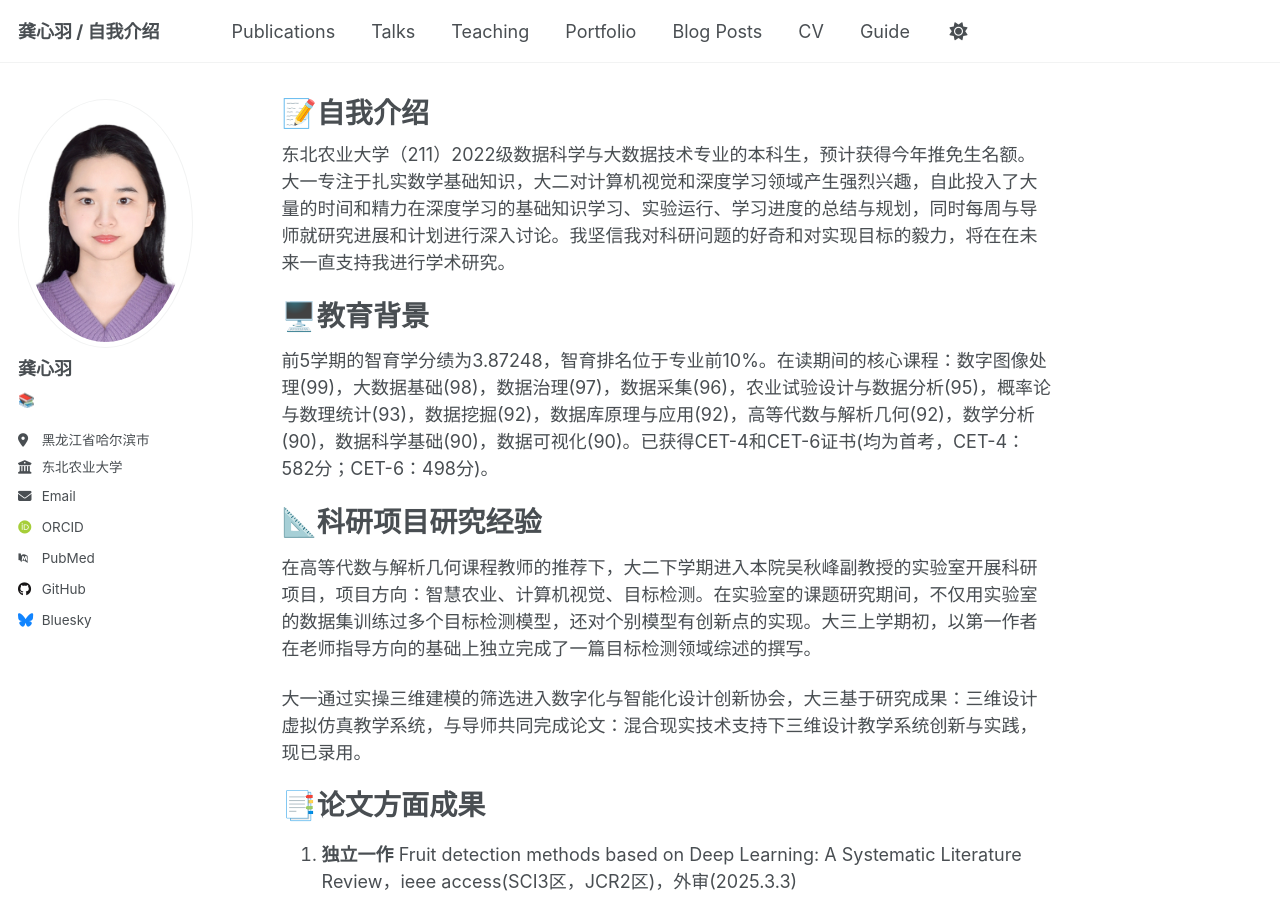
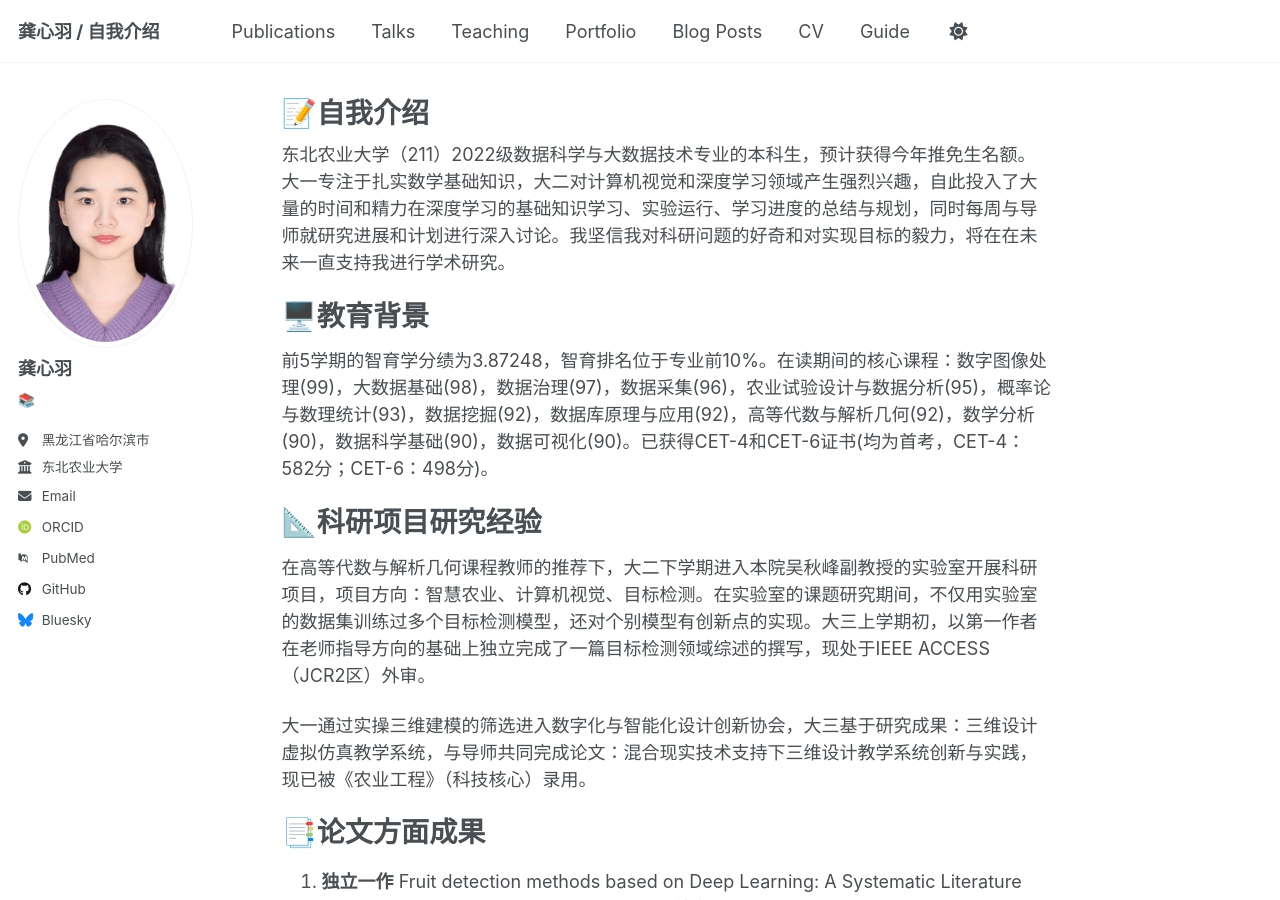
Before and after one commit to yyuliaaa/yyuliaaa.github.io, a Jekyll site: the page built from _pages/about.md, in a window 1280 px wide and 900 px high. Built offline with Jekyll 4.4.1, drawn with Linux system fonts in a browser that asks for light colours; some web fonts are replaced.

Commit message:
Update about.md

```diff
--- a/_pages/about.md
+++ b/_pages/about.md
@@ -15,9 +15,9 @@ redirect_from:
 
 📐科研项目研究经验
 ======
-在高等代数与解析几何课程教师的推荐下，大二下学期进入本院吴秋峰副教授的实验室开展科研项目，项目方向：智慧农业、计算机视觉、目标检测。在实验室的课题研究期间，不仅用实验室的数据集训练过多个目标检测模型，还对个别模型有创新点的实现。大三上学期初，以第一作者在老师指导方向的基础上独立完成了一篇目标检测领域综述的撰写。
+在高等代数与解析几何课程教师的推荐下，大二下学期进入本院吴秋峰副教授的实验室开展科研项目，项目方向：智慧农业、计算机视觉、目标检测。在实验室的课题研究期间，不仅用实验室的数据集训练过多个目标检测模型，还对个别模型有创新点的实现。大三上学期初，以第一作者在老师指导方向的基础上独立完成了一篇目标检测领域综述的撰写，现处于IEEE ACCESS（JCR2区）外审。
 
-大一通过实操三维建模的筛选进入数字化与智能化设计创新协会，大三基于研究成果：三维设计虚拟仿真教学系统，与导师共同完成论文：混合现实技术支持下三维设计教学系统创新与实践，现已录用。
+大一通过实操三维建模的筛选进入数字化与智能化设计创新协会，大三基于研究成果：三维设计虚拟仿真教学系统，与导师共同完成论文：混合现实技术支持下三维设计教学系统创新与实践，现已被《农业工程》（科技核心）录用。
 
 📑论文方面成果
 ======
```
